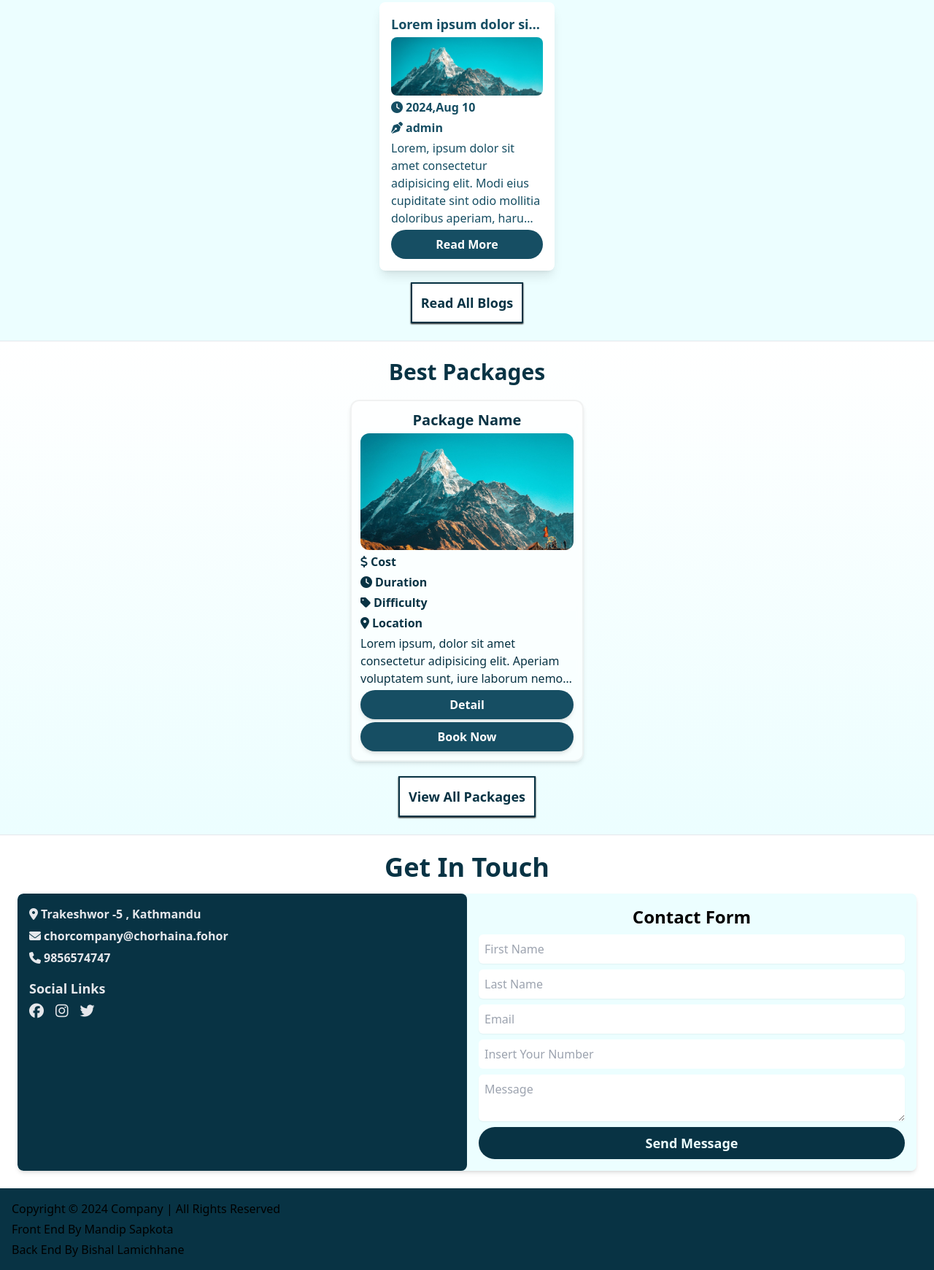
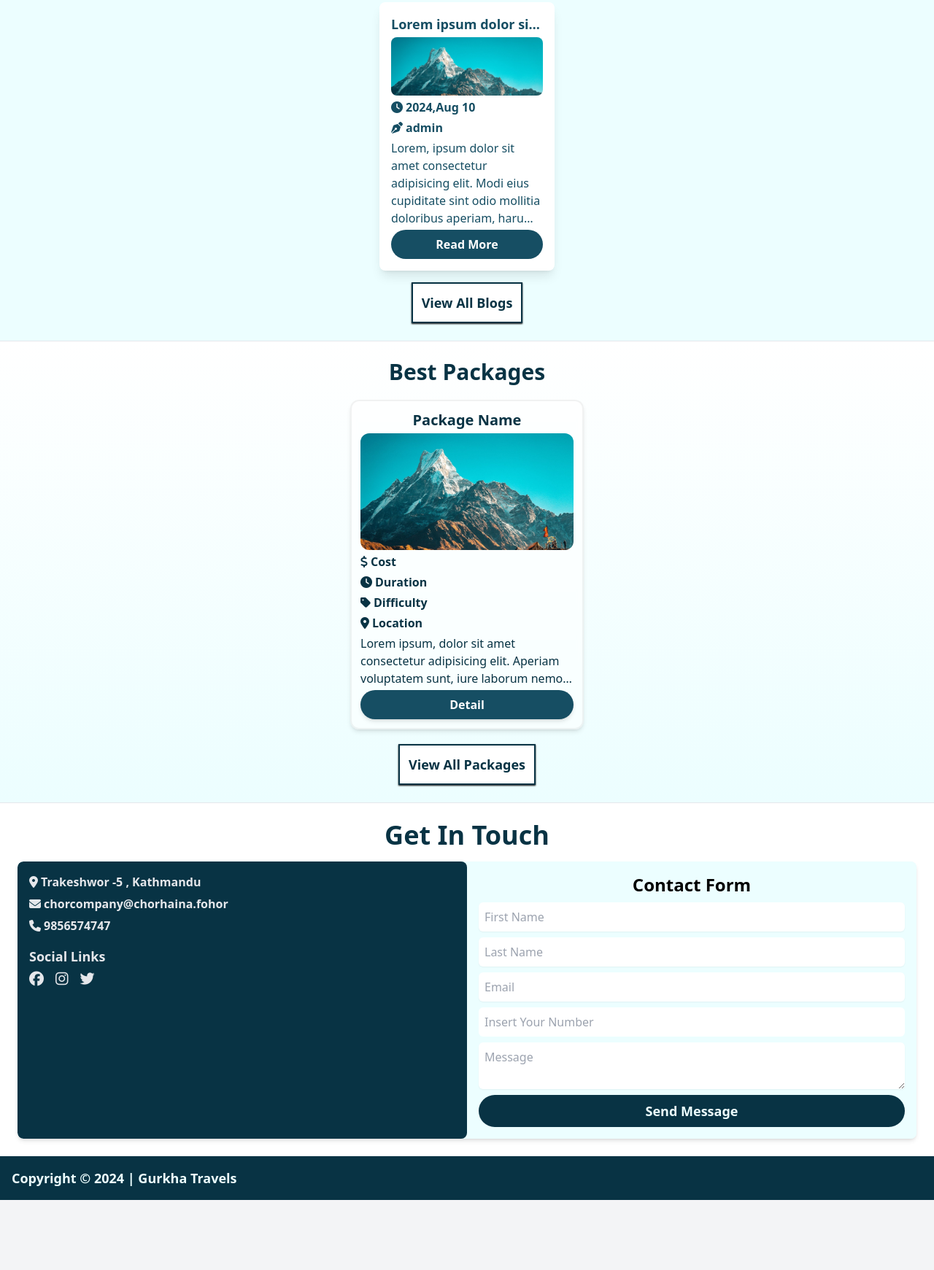
Before and after one commit to mandipsapkota/tailwind-travel-web, a website: page index.html in a window 1280 px wide. Shown: the part 1261-3002 px from the top of the page at 73% size. After the commit the page ends 2906 px from the top, so only its background shows below. Drawn offline with Linux system fonts and the light colour scheme.

Commit message:
Added individual  pages and managed link

```diff
--- a/index.html
+++ b/index.html
@@ -160,7 +160,7 @@
 
 
 
-      <a href="" class="bg-white text-cyan-950 font-bold capitalize p-3 text-lg shadow-black shadow- w-max border-2 border-cyan-950 shadow-sm">Read all blogs</a>
+      <a href="blogs.html" class="bg-white text-cyan-950 font-bold capitalize p-3 text-lg shadow-black shadow- w-max border-2 border-cyan-950 shadow-sm">View all blogs</a>
     </div>
     <hr class="to-black">
     <!-- Packages -->
@@ -181,14 +181,14 @@
           <p class="line-clamp-3">
             Lorem ipsum, dolor sit amet consectetur adipisicing elit. Aperiam voluptatem sunt, iure laborum nemo ipsum libero corporis quod magni consequatur enim, sed, dolores numquam. Enim, quisquam?
           </p>
-          <a href="" class="bg-cyan-900 text-white shadow-md font-semibold text-center p-2 rounded-full">Detail</a>
-          <a href="" class="bg-cyan-900 text-white shadow-md font-semibold text-center p-2 rounded-full">Book Now</a>
+          <a href="custom-package.html" class="bg-cyan-900 text-white shadow-md font-semibold text-center p-2 rounded-full">Detail</a>
+
         </div>
 
       </div>
 
 
-      <a href="" class="bg-white text-cyan-950 font-bold capitalize p-3 text-lg shadow-black shadow- w-max border-2 border-cyan-950 shadow-sm">View All Packages</a>
+      <a href="packages.html" class="bg-white text-cyan-950 font-bold capitalize p-3 text-lg shadow-black shadow- w-max border-2 border-cyan-950 shadow-sm">View All Packages</a>
     </div>
 
     <hr class="to-black">
@@ -221,10 +221,9 @@
       </div>
     </div>
 
-    <div class="footer bg-cyan-950 w-full p-4 flex flex-col gap-1">
-      <p>Copyright &copy; 2024 Company | All Rights Reserved</p>
-      <p>Front End By <a href="https://www.mandipdevelops.tech">Mandip Sapkota</a></p>
-      <p>Back End By <a href="https://www.mandipdevelops.tech">Bishal Lamichhane</a></p>
-    </div>
+    <!-- Footer  -->
+    <div class="footer bg-cyan-950 w-full p-4">
+      <p class="text-lg font-semibold text-cyan-50">Copyright &copy; 2024 | Gurkha Travels</p>
+  </div>
   </body>
   </html>
```
Also changed, not shown: blogs.html (+6 -4 lines), packages.html (+8 -8 lines), src/output.css.
